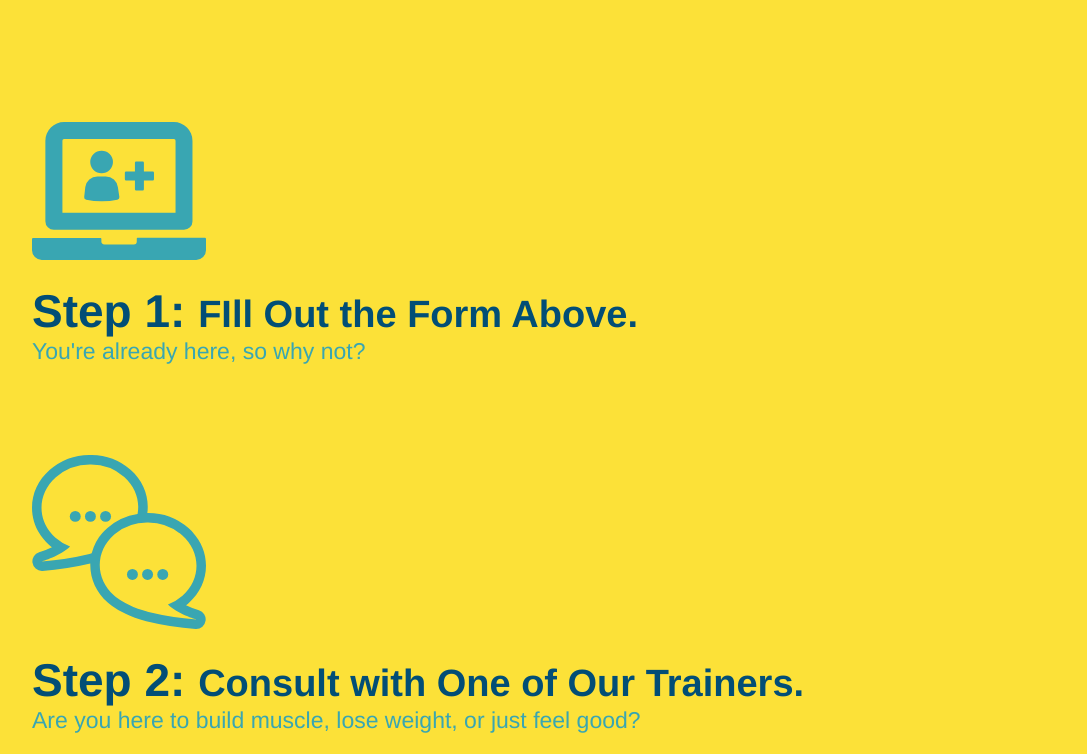
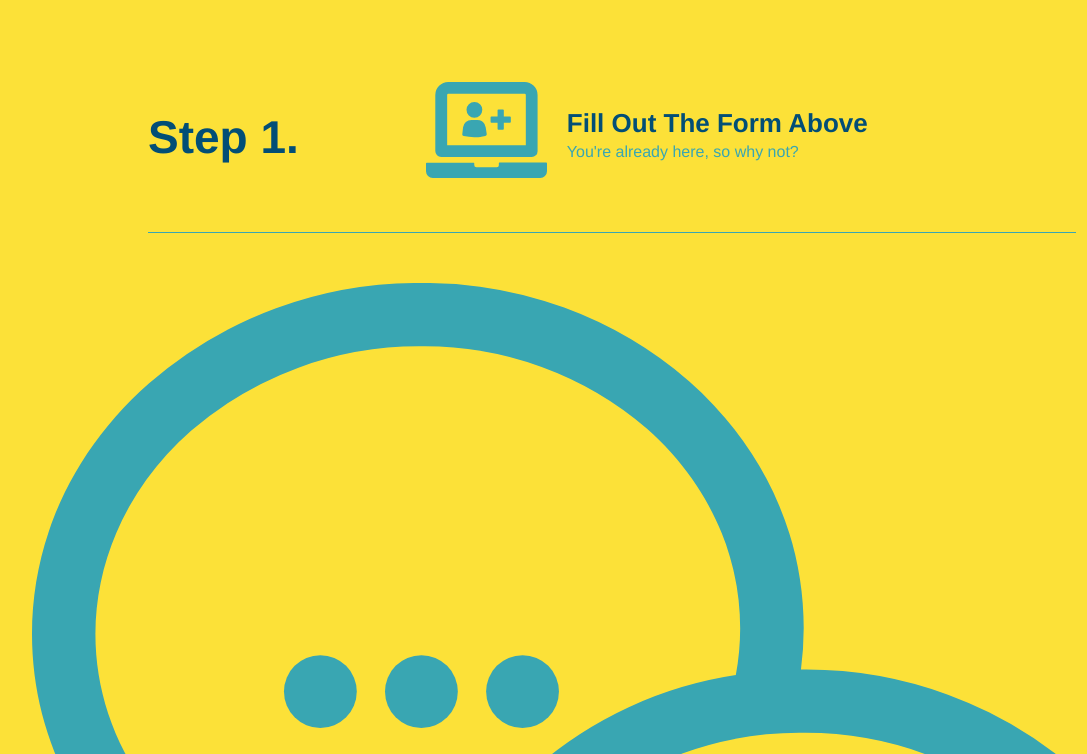
Before and after one commit to Crisawn/run-buddy, a plain HTML site: page index.html in a window 1280 px wide. Shown: the part 1246-2000 px from the top of the page, without its empty margins (28-1115 px from the left). Drawn offline with Linux system fonts and the light colour scheme.

Commit message:
add flexbox to the steps

```diff
--- a/assets/css/style.css
+++ b/assets/css/style.css
@@ -131,10 +131,6 @@ header {
   }
     /* Hero Style End */
 
-    .intro {
-
-    }
-
     .intro p {
         line-height: 1.7;
         color: #39a6b2;
@@ -146,6 +142,33 @@ header {
 
     .steps {
         background: #fce138;
+    }
+
+    .step {
+      margin: 50px auto;
+      padding-bottom: 50px;
+      width: 80%;
+      border-bottom: 1px solid #39a6b2;
+      display: flex;
+      flex-wrap: wrap;
+      align-items: center;
+      justify-content: space-between;
+    }
+    .step-info {
+      flex: 2 70%;
+      display: flex;
+      flex-wrap: wrap;
+      align-items: center;
+    }
+    .step-img {
+      flex: 1 12%;
+      margin-right: 20px;
+    }
+    .step-img img {
+      max-width: 100%;
+    }
+    .step-text {
+      flex: 12;
     }
 
     .section-title {
@@ -165,27 +188,24 @@ header {
       .secondary-border {
         border-color: #39a6b2;
       }
-      .steps div {
-          margin-bottom: 80px;
-      }
-      .steps img{
-          width: 15%;
-          margin: 10px 0;
-      }
+
       .steps h3 {
           color: #024e76;
           font-size: 46px;
           margin-top: 10px;
+          flex: 1 30%;
       }
-      .steps p {
+      .steps-text p {
           color: #39A6B2;
-          font-size: 23PX;
+          font-size: 18PX;
       }
-      .steps span {
-          font-size: 38px;
+
+      .step-text h4 {
+        font-size: 26px;
+        line-height: 1.5;
+        color: #024e76;
       }
-    .trainers {
-    }
+
     .trainer {
         width: 900px;
         margin: 0 auto 30px auto;
--- a/index.html
+++ b/index.html
@@ -93,12 +93,24 @@
   <div class="flex-row">
   <h2 class="section-title secondary_border">What You Do</h2>
  </div>
-  <div>
-    <!-- insert this img element -->
-    <img src="./assets/images/step-1.svg" alt="" />
-    <h3>Step 1: <span>FIll Out the Form Above.</span></h3>
-    <p>You're already here, so why not?</p>
+
+
+
+ <div class="step">
+  <h3>Step 1.</h3>
+  <div class="step-info">
+    <div class="step-img">
+      <img src="./assets/images/step-1.svg" alt="" />
+    </div>
+    <div class="step-text">
+      <h4>Fill Out The Form Above</h4>
+      <p>You're already here, so why not?</p>
+    </div>
   </div>
+</div>
+
+
+
 
   <div>
     <img src="./assets/images/step-2.svg" alt="" />
```
